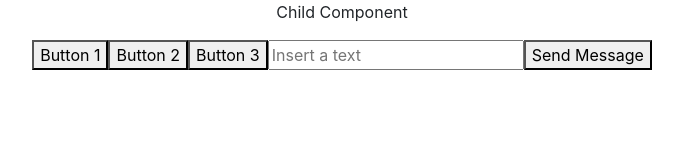
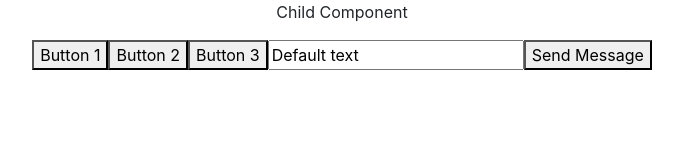
Before and after one commit to franciscojoel97/practica-react-ob, a React (Create React App) app: page / in a window 1280 px wide. Shown: the top 160 px of the page, without its empty margins (298-981 px from the left). Built offline with nearby package versions, Linux system fonts and the light colour scheme.

Commit message:
manejo de eventos

```diff
--- a/src/components/container/father.jsx
+++ b/src/components/container/father.jsx
@@ -9,7 +9,7 @@ const Father = () => {
 
     return (
         <div>
-            <Child></Child>
+            <Child name='Francisco' send={showMessage}></Child>
         </div>
     )
 }
--- a/src/components/pure/child.jsx
+++ b/src/components/pure/child.jsx
@@ -1,9 +1,12 @@
-import React from 'react'
+import React, { useRef } from 'react'
 
 const Child = ({name, send}) => {
 
+    const messageRef = useRef('');
+
     function pressButton() {
-        alert(`Default Text`)
+        const text = messageRef.current.value;
+        alert(`Text in input ${text}`)
     }
 
     function pressButtonParams(text) {
@@ -21,6 +24,8 @@ const Child = ({name, send}) => {
                 onFocus={() => console.log('Input focused')}
                 onChange={(e) => console.log('Input changed: ', e.target.value)}
                 onCopy={() => console.log('Copied text from Input')}
+                value='Default text'
+                ref={messageRef}
             />
             <button onClick={() => send('Hellod Father')}>
                 Send Message
```
